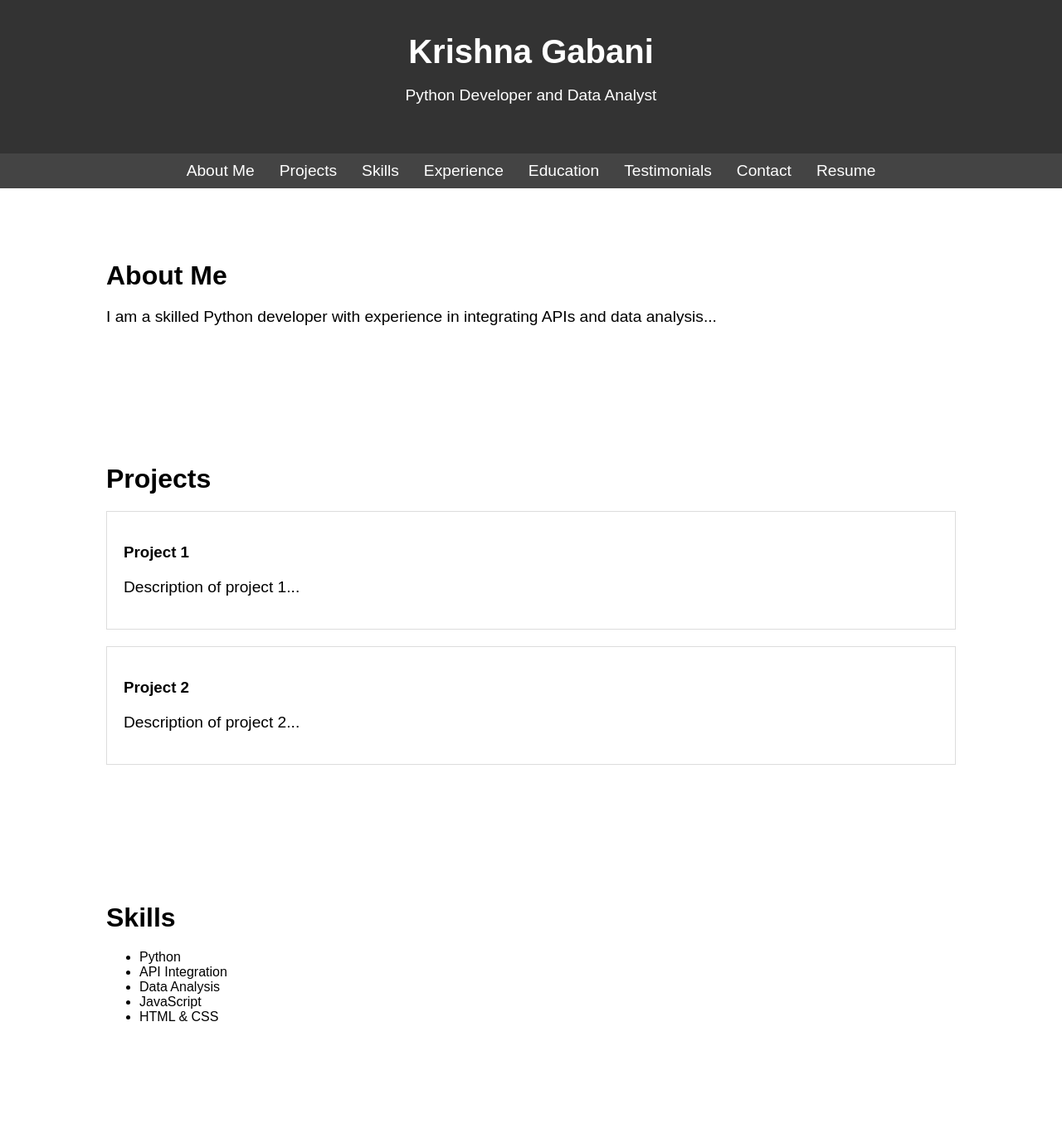
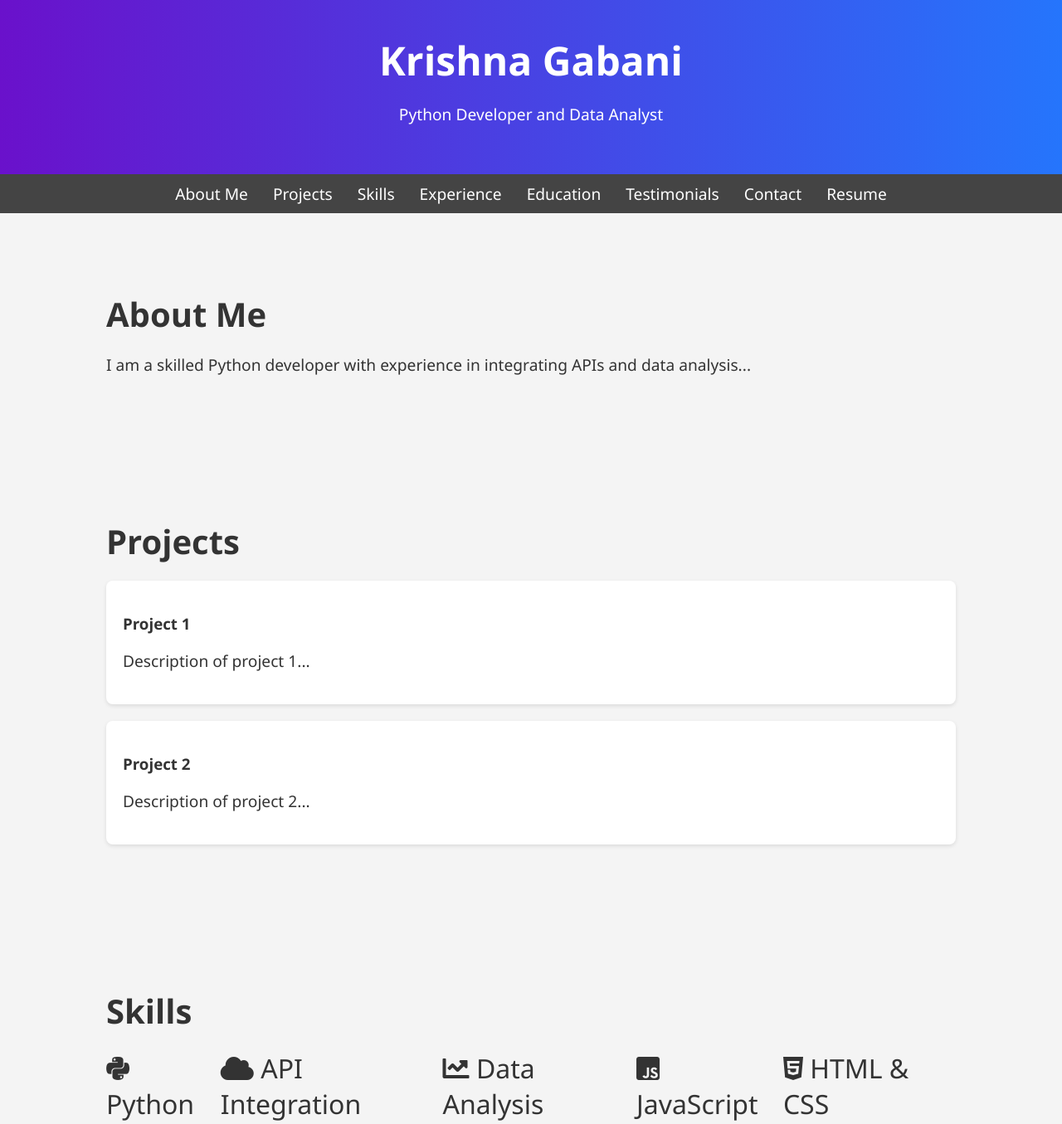
Before and after one commit to k5101998/gabanikrishna.github.io, a plain HTML site: page index.html in a window 1280 px wide. Shown: the top 1355 px of the page at 83% size. Drawn offline with Linux system fonts and the light colour scheme.

Commit message:
Feat: design changes

```diff
--- a/index.html
+++ b/index.html
@@ -5,6 +5,7 @@
     <meta name="viewport" content="width=device-width, initial-scale=1.0">
     <title>Krishna Gabani Portfolio</title>
     <link rel="stylesheet" href="styles.css">
+    <link rel="stylesheet" href="https://cdnjs.cloudflare.com/ajax/libs/font-awesome/5.15.3/css/all.min.css">
 </head>
 <body>
     <header>
@@ -52,11 +53,11 @@
         <div class="container">
             <h2>Skills</h2>
             <ul>
-                <li>Python</li>
-                <li>API Integration</li>
-                <li>Data Analysis</li>
-                <li>JavaScript</li>
-                <li>HTML & CSS</li>
+                <li><i class="fab fa-python"></i> Python</li>
+                <li><i class="fas fa-cloud"></i> API Integration</li>
+                <li><i class="fas fa-chart-line"></i> Data Analysis</li>
+                <li><i class="fab fa-js-square"></i> JavaScript</li>
+                <li><i class="fab fa-html5"></i> HTML & CSS</li>
             </ul>
         </div>
     </section>
@@ -120,6 +121,12 @@
         </div>
     </section>
 
+    <footer>
+        <div class="container">
+            <p>&copy; 2024 Krishna Gabani. All rights reserved.</p>
+        </div>
+    </footer>
+
     <script src="scripts.js"></script>
 </body>
 </html>
--- a/styles.css
+++ b/styles.css
@@ -1,7 +1,9 @@
 body {
-    font-family: Arial, sans-serif;
+    font-family: 'Segoe UI', Tahoma, Geneva, Verdana, sans-serif;
     margin: 0;
     padding: 0;
+    background: #f4f4f4;
+    color: #333;
 }
 
 header {
@@ -9,6 +11,7 @@ header {
     color: #fff;
     padding: 40px 0;
     text-align: center;
+    background-image: linear-gradient(to right, #6a11cb 0%, #2575fc 100%);
 }
 
 .container {
@@ -19,7 +22,7 @@ header {
 
 h1 {
     margin: 0;
-    font-size: 2.5em;
+    font-size: 3em;
 }
 
 p {
@@ -30,6 +33,7 @@ nav {
     background: #444;
     color: #fff;
     padding: 10px 0;
+    text-align: center;
 }
 
 nav ul {
@@ -48,6 +52,11 @@ nav ul li a {
     color: #fff;
     text-decoration: none;
     font-size: 1.2em;
+    transition: color 0.3s;
+}
+
+nav ul li a:hover {
+    color: #f4f4f4;
 }
 
 section {
@@ -55,25 +64,47 @@ section {
 }
 
 h2 {
-    font-size: 2em;
+    font-size: 2.5em;
     margin-bottom: 20px;
+    color: #333;
 }
 
 .project, .experience, .education, .testimonial {
-    border: 1px solid #ddd;
+    background: #fff;
+    box-shadow: 0 2px 5px rgba(0,0,0,0.1);
     margin: 20px 0;
     padding: 20px;
+    border-radius: 8px;
     transition: transform 0.3s;
 }
 
 .project:hover, .experience:hover, .education:hover, .testimonial:hover {
-    transform: scale(1.05);
+    transform: translateY(-10px);
+}
+
+footer {
+    background: #333;
+    color: #fff;
+    text-align: center;
+    padding: 20px 0;
+}
+
+/* Skills Icons */
+#skills ul {
+    list-style: none;
+    padding: 0;
+    display: flex;
+    justify-content: space-around;
+}
+
+#skills ul li {
+    font-size: 2em;
 }
 
 /* Animation */
 .fade-in {
     opacity: 0;
-    animation: fadeIn 2s forwards;
+    animation: fadeIn 1.5s forwards;
 }
 
 @keyframes fadeIn {
```
